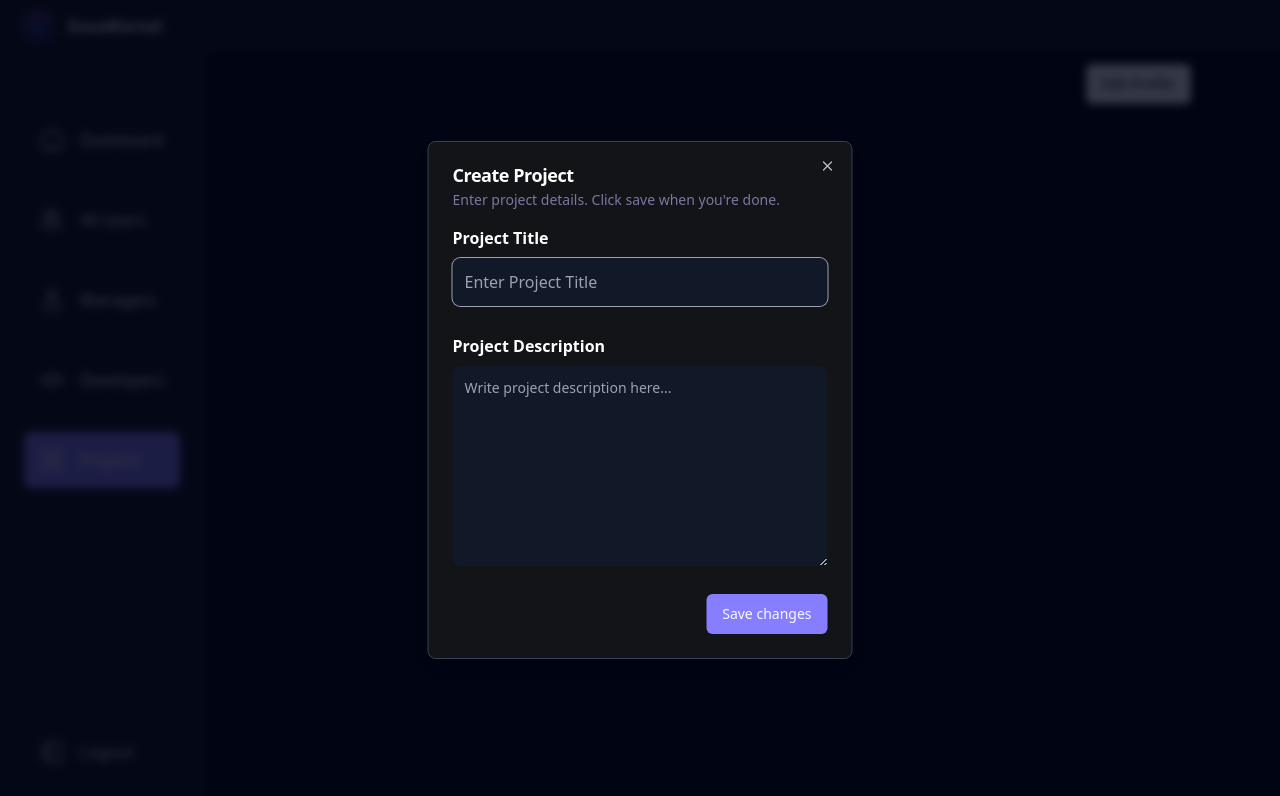
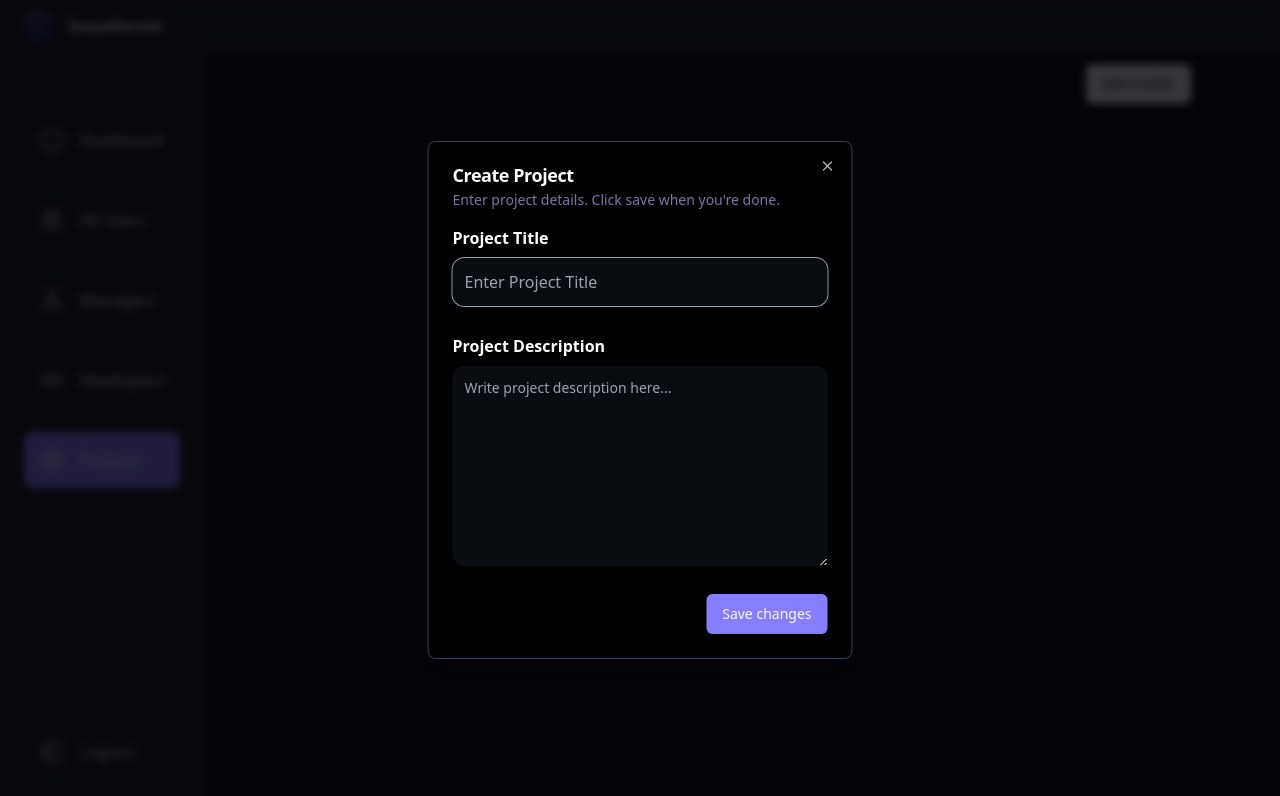
Before and after one commit to islam-ahsanul/IssueKernel, a Next.js app in the folder issuekernel_client/: page /admin/allprojects in a window 1280 px wide. Both pictures are taken after a click on the button "Edit Profile". Shown: the top 796 px of the page. Built offline with nearby package versions, Linux system fonts and the light colour scheme.

Commit message:
dialog color

```diff
--- a/issuekernel_client/app/admin/allprojects/page.jsx
+++ b/issuekernel_client/app/admin/allprojects/page.jsx
@@ -21,7 +21,7 @@ const AllProjects = () => {
             <Button variant="outline">Edit Profile</Button>
           </div>
         </DialogTrigger>
-        <DialogContent className="sm:max-w-[425px] bg-dark-2 text-white">
+        <DialogContent className="sm:max-w-[425px] bg-dark-1 text-white">
           <DialogHeader>
             <DialogTitle>Create Project</DialogTitle>
             <DialogDescription className="text-light-3">
@@ -51,7 +51,7 @@ const AllProjects = () => {
               </span>
 
               <input
-                className="w-full flex rounded-lg mt-2 p-3 text-base text-gray-800 outline-0 focus:outline-none focus:border-gray-400 focus:ring-1 focus:ring-gray-400 bg-gray-900"
+                className="w-full flex rounded-xl mt-2 p-3 text-base text-gray-800 outline-0 focus:outline-none focus:border-gray-400 focus:ring-1 focus:ring-gray-400 bg-gray-800/30"
                 // value={post.tag}
                 // onChange={(e) =>
                 //   setPost({
@@ -70,7 +70,7 @@ const AllProjects = () => {
               </span>
 
               <textarea
-                className="w-full flex rounded-lg h-[200px] mt-2 p-3 text-sm text-gray-500 outline-0 focus:outline-none focus:border-gray-400 focus:ring-1 focus:ring-gray-400 bg-gray-900"
+                className="w-full flex rounded-xl h-[200px] mt-2 p-3 text-sm text-gray-500 outline-0 focus:outline-none focus:border-gray-400 focus:ring-1 focus:ring-gray-400 bg-gray-800/30"
                 // value={post.prompt}
                 // onChange={(e) =>
                 //   setPost({
--- a/issuekernel_client/app/admin/layout.js
+++ b/issuekernel_client/app/admin/layout.js
@@ -8,7 +8,7 @@ export const metadata = {
 
 const AdminLayout = ({ children }) => {
   return (
-    <main className="flex flex-row">
+    <main className="flex flex-row ">
       <TopBar />
       <LeftSidebar />
       <section className="main-container">
--- a/issuekernel_client/app/globals.css
+++ b/issuekernel_client/app/globals.css
@@ -265,7 +265,7 @@ main {
 
   /* User card */
   .user-card {
-    @apply flex flex-col justify-between gap-4 rounded-xl bg-dark-4 p-4 xs:flex-row xs:items-center;
+    @apply flex flex-col justify-between gap-4 rounded-xl bg-dark-2 p-4 xs:flex-row xs:items-center;
   }
 
   .user-card_avatar {
--- a/issuekernel_client/components/ui/dialog.jsx
+++ b/issuekernel_client/components/ui/dialog.jsx
@@ -19,7 +19,7 @@ const DialogOverlay = React.forwardRef(({ className, ...props }, ref) => (
   <DialogPrimitive.Overlay
     ref={ref}
     className={cn(
-      'fixed inset-0 z-50  bg-slate-950/80 backdrop-blur-sm data-[state=open]:animate-in data-[state=closed]:animate-out data-[state=closed]:fade-out-0 data-[state=open]:fade-in-0 dark:bg-white/80',
+      'fixed inset-0 z-50  bg-steel-blue-5/80 backdrop-blur-sm data-[state=open]:animate-in data-[state=closed]:animate-out data-[state=closed]:fade-out-0 data-[state=open]:fade-in-0 dark:bg-white/80',
       className
     )}
     {...props}
--- a/issuekernel_client/tailwind.config.js
+++ b/issuekernel_client/tailwind.config.js
@@ -59,6 +59,11 @@ module.exports = {
         'light-3': '#7878A3',
         'light-4': '#5C5C7B',
         'gray-1': '#697C89',
+        'steel-blue-1': '#17202A',
+        'steel-blue-2': '#1C2833',
+        'steel-blue-3': '#1B2631 ',
+        'steel-blue-4': '#212F3C ',
+        'steel-blue-5': '#06050b ',
         glassmorphism: 'rgba(16, 16, 18, 0.60)',
       },
       boxShadow: {
```
